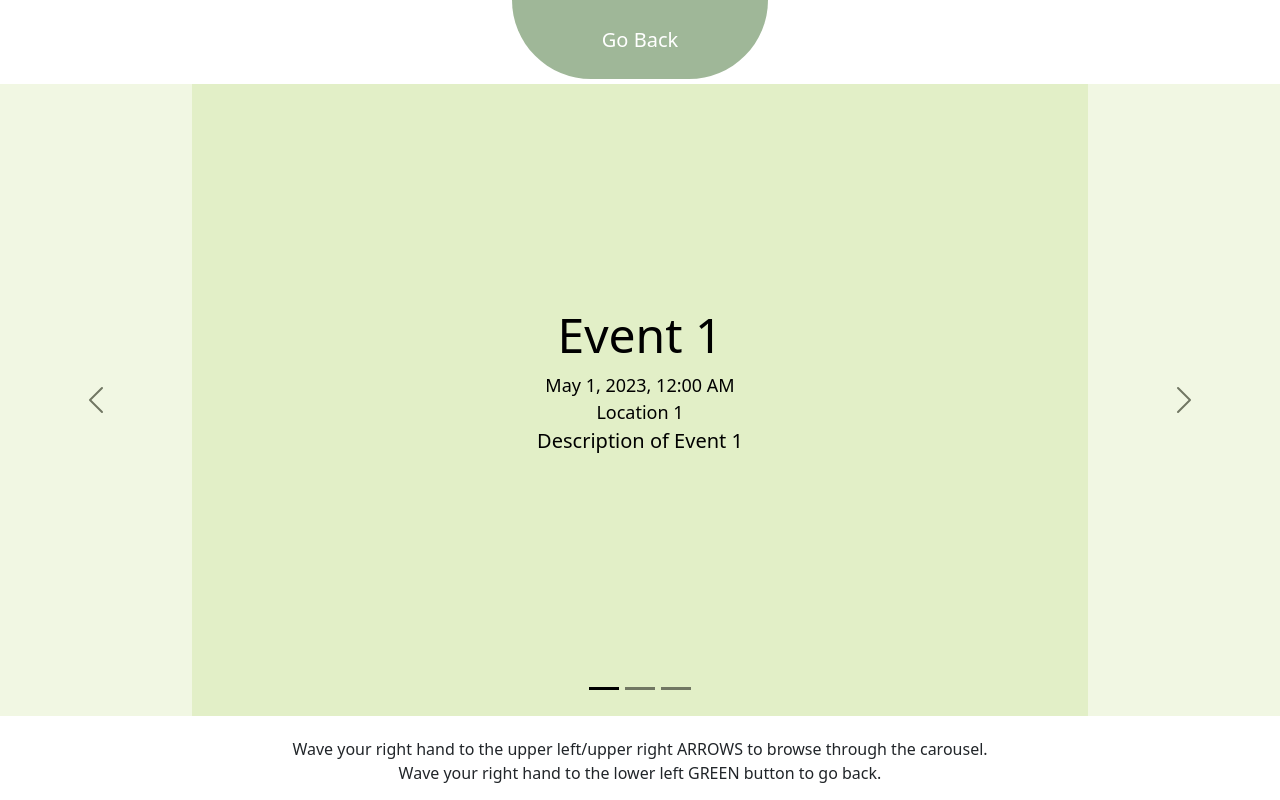
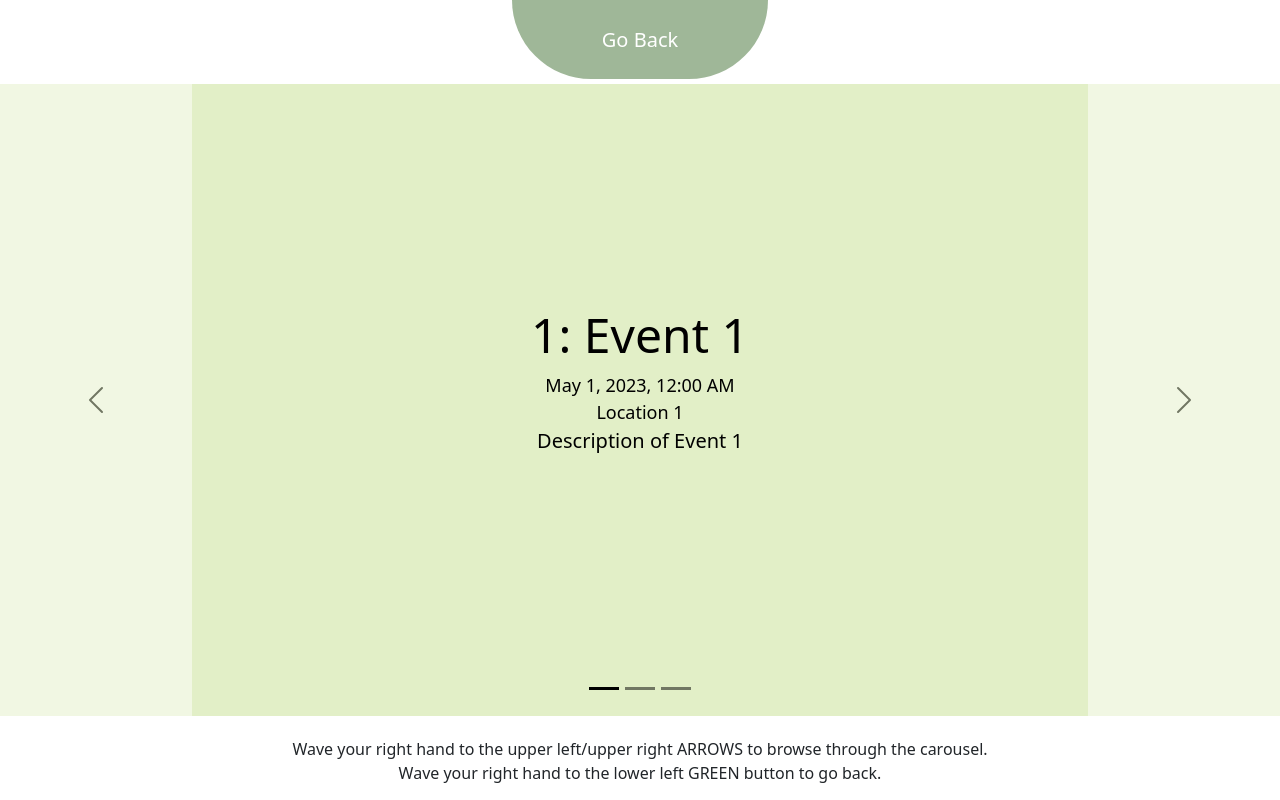
Before and after one commit to anhcdang/cs484-group24, a React (Create React App) app: page /carousel/1 in a window 1280 px wide. Built offline with nearby package versions, Linux system fonts and the light colour scheme; no server answers.

Commit message:
display selected category name on carousel pg

```diff
--- a/src/components/UncontrolledCarousel.js
+++ b/src/components/UncontrolledCarousel.js
@@ -10,7 +10,7 @@ function UncontrolledCarousel(props) {
         <Carousel.Item key={index} style={{backgroundColor: event.color}}>
           {/* <img src={event.image} alt={event.title} /> */}
           <Carousel.Caption style={{padding: "240px"}}>
-          <h3 style={{ fontSize: '3rem' }}>{event.title}</h3>
+          <h3 style={{ fontSize: '3rem' }}>{props.category + ": " + event.title}</h3>
             <p style={{fontSize: "18px"}}>{event.date.toLocaleString('en-US', { dateStyle: 'medium', timeStyle: 'short' })}</p>
             <p style={{fontSize: "18px"}}>{event.location}</p>
             <p style={{fontSize: "20px"}}>{event.description}</p>
--- a/src/pages/Carousel.js
+++ b/src/pages/Carousel.js
@@ -134,7 +134,7 @@ function Carousel() {
         <Button className='go-back-button' size='lg' onClick={handleGoBack}>Go Back</Button>
       </div>
       <div className='carousel-container'>
-       <UncontrolledCarousel events={events} index={index} />
+       <UncontrolledCarousel category={category} events={events} index={index} />
       </div>
       <div className='bottom-page-container'>
         {/* <Button className='top-right-quarter-circle-button' size='lg' onClick={handleGoBack}>Go back</Button> */}
```
